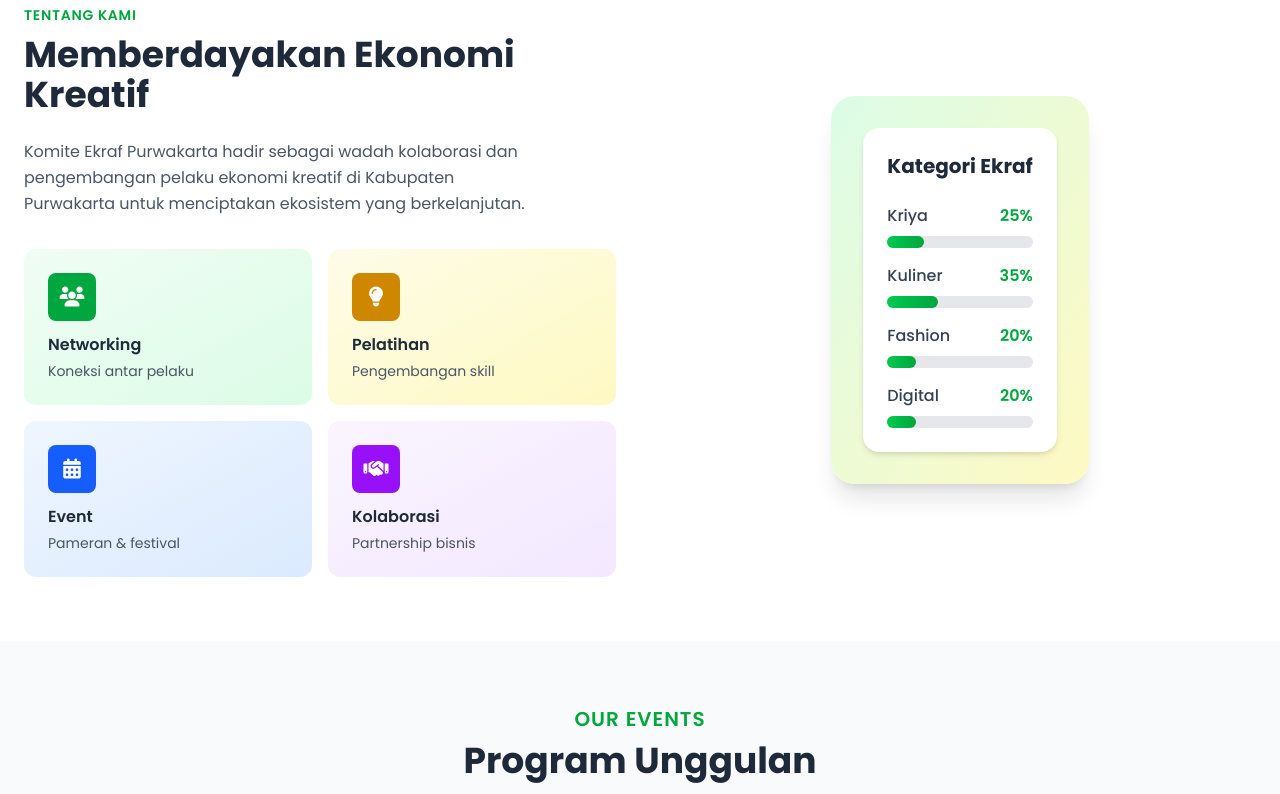
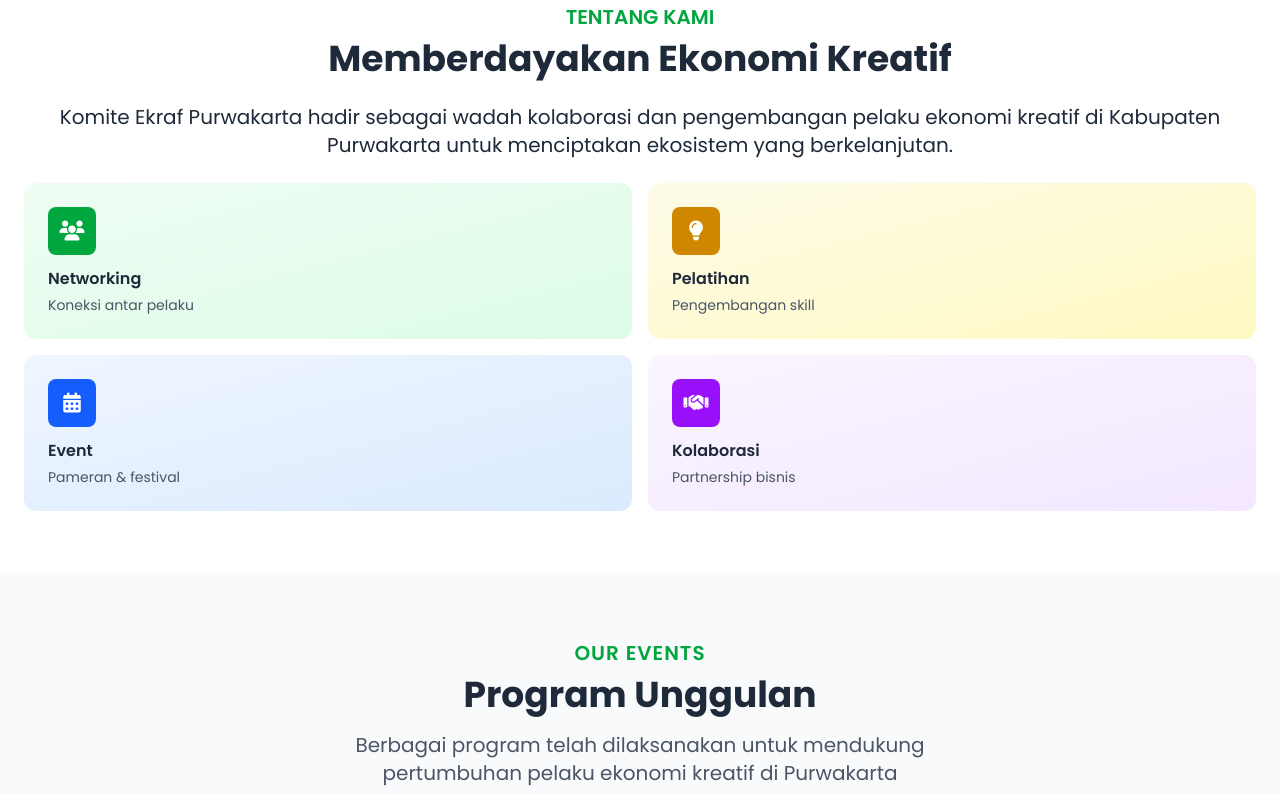
Before and after one commit to hikambdwh/website-ekraf-1, a website: page public/index.html in a window 1280 px wide. Shown: the part 996-1790 px from the top of the page. Drawn offline with Linux system fonts and the light colour scheme.

Commit message:
modifikasi

```diff
--- a/public/index.html
+++ b/public/index.html
@@ -68,9 +68,11 @@
 <body class="bg-gray-50">
     <nav class="bg-white shadow-md sticky top-0 z-50">
         <div class="container mx-auto flex items-center justify-between py-4 px-4">
-            <div class="flex items-center space-x-3">
+            <div class="flex items-center space-x-5">
                 <img src="img/logo_ekraf.png" class="h-14" alt="">
-                <div class="text-xl font-bold text-green-700">Ekraf Purwakarta</div>
+
+                <img src="img/logo_mkb.jpg" class="h-14" alt="">
+
             </div>
             <div class="hidden md:flex items-center space-x-8">
                 <a href="#" class="text-green-700 px-3 border-b-2 border-green-700 pb-1 font-medium text-lg">
@@ -195,15 +197,16 @@
     <!-- About Me Section -->
     <section class="py-16 bg-white">
         <div class="container mx-auto px-6">
-            <div class="flex flex-col md:flex-row items-center gap-12">
-                <div class="md:w-1/2">
-                    <span class="text-green-600 font-semibold text-sm uppercase tracking-wider">Tentang Kami</span>
-                    <h2 class="text-3xl md:text-4xl font-bold text-gray-800 mb-6 mt-2">Memberdayakan Ekonomi Kreatif
+            <div class="">
+                <div>
+                    <p class="text-center text-xl text-green-600 font-semibold text-sm uppercase">Tentang Kami</p>
+                    <h2 class="text-3xl md:text-4xl text-center font-bold text-gray-800 mb-6 mt-2">Memberdayakan Ekonomi
+                        Kreatif
                     </h2>
-                    <p class="text-gray-600 mb-8 max-w-lg leading-relaxed">
-                        Komite Ekraf Purwakarta hadir sebagai wadah kolaborasi dan pengembangan pelaku ekonomi kreatif
+                    <p class="text-xl md:text-xl text-center text-gray-800 mb-6 mt-2">Komite Ekraf
+                        Purwakarta hadir sebagai wadah kolaborasi dan pengembangan pelaku ekonomi kreatif
                         di Kabupaten Purwakarta untuk menciptakan ekosistem yang berkelanjutan.
-                    </p>
+                        <p />
                     <div class="grid grid-cols-2 gap-4">
                         <div
                             class="bg-gradient-to-br from-green-50 to-green-100 p-6 rounded-xl hover:shadow-lg transition-shadow">
@@ -239,55 +242,7 @@
                         </div>
                     </div>
                 </div>
-                <div class="md:w-1/2 flex justify-center">
-                    <div class="bg-gradient-to-br from-green-100 to-yellow-100 rounded-3xl p-8 max-w-md shadow-xl">
-                        <div class="bg-white rounded-2xl p-6 shadow-md">
-                            <h3 class="text-xl font-bold text-gray-800 mb-6">Kategori Ekraf</h3>
-                            <div class="space-y-4">
-                                <div>
-                                    <div class="flex justify-between mb-2">
-                                        <span class="text-gray-700 font-medium">Kriya</span>
-                                        <span class="text-green-600 font-semibold">25%</span>
-                                    </div>
-                                    <div class="w-full bg-gray-200 rounded-full h-3">
-                                        <div class="bg-gradient-to-r from-green-500 to-green-600 h-3 rounded-full"
-                                            style="width: 25%"></div>
-                                    </div>
-                                </div>
-                                <div>
-                                    <div class="flex justify-between mb-2">
-                                        <span class="text-gray-700 font-medium">Kuliner</span>
-                                        <span class="text-green-600 font-semibold">35%</span>
-                                    </div>
-                                    <div class="w-full bg-gray-200 rounded-full h-3">
-                                        <div class="bg-gradient-to-r from-green-500 to-green-600 h-3 rounded-full"
-                                            style="width: 35%"></div>
-                                    </div>
-                                </div>
-                                <div>
-                                    <div class="flex justify-between mb-2">
-                                        <span class="text-gray-700 font-medium">Fashion</span>
-                                        <span class="text-green-600 font-semibold">20%</span>
-                                    </div>
-                                    <div class="w-full bg-gray-200 rounded-full h-3">
-                                        <div class="bg-gradient-to-r from-green-500 to-green-600 h-3 rounded-full"
-                                            style="width: 20%"></div>
-                                    </div>
-                                </div>
-                                <div>
-                                    <div class="flex justify-between mb-2">
-                                        <span class="text-gray-700 font-medium">Digital</span>
-                                        <span class="text-green-600 font-semibold">20%</span>
-                                    </div>
-                                    <div class="w-full bg-gray-200 rounded-full h-3">
-                                        <div class="bg-gradient-to-r from-green-500 to-green-600 h-3 rounded-full"
-                                            style="width: 20%"></div>
-                                    </div>
-                                </div>
-                            </div>
-                        </div>
-                    </div>
-                </div>
+
             </div>
         </div>
     </section>
@@ -298,7 +253,7 @@
             <div class="text-center mb-12">
                 <span class="text-green-600 font-semibold text-xl uppercase tracking-wider">Our Events</span>
                 <h2 class="text-3xl md:text-4xl font-bold text-gray-800 mb-4 mt-2">Program Unggulan</h2>
-                <p class="text-gray-600 max-w-2xl mx-auto">
+                <p class="text-gray-600 max-w-2xl    mx-auto text-xl">
                     Berbagai program telah dilaksanakan untuk mendukung pertumbuhan pelaku ekonomi kreatif di Purwakarta
                 </p>
             </div>
@@ -376,7 +331,7 @@
                 <span class="text-green-600 font-semibold text-xl uppercase tracking-wider">17 Sub-Sektor</span>
                 <h2 class="text-3xl md:text-4xl font-bold text-gray-800 mb-4 mt-2">Badan Usaha di Kabupaten Purwakarta
                 </h2>
-                <p class="text-gray-600 max-w-2xl mx-auto">
+                <p class="text-gray-600 max-w-2xl mx-auto text-xl">
                     Daftar sub-sektor dari pelaku UMKM Purwakarta yang telah berkembang dan bekerja sama dengan kami
                 </p>
             </div>
@@ -675,21 +630,27 @@
     <!-- Footer -->
     <footer class="bg-gray-900 text-white py-12">
         <div class="container mx-auto px-6">
-            <div class="grid grid-cols-1 md:grid-cols-4 gap-8 mb-8">
+            <div class="md:flex md:justify-between md:mb-8 grid grid-cols-1  gap-8">
                 <div>
-                    <div class="flex items-center space-x-3 mb-4">
-                        <div class="h-12 w-12 bg-green-600 rounded-lg flex items-center justify-center">
-                            <span class="text-white font-bold text-lg">EP</span>
-                        </div>
-                        <div class="text-xl font-bold">Ekraf Purwakarta</div>
+
+                    <div class="flex items-center space-x-3 my-2">
+                        <img src="img/logo_ekraf.png" class="h-14" alt="">
+                        <p class="text-xl font-bold">Ekonomi Kreatif Purwakarta </p>
+
                     </div>
-                    <p class="text-gray-400 leading-relaxed">
-                        Membangun ekosistem ekonomi kreatif yang berkelanjutan untuk kemajuan Purwakarta.
-                    </p>
+                    <div class="">
+                        <p class="text-center font-bold text-xl" style="width: 410px;">X</p>
+
+                    </div>
+                    <div class="flex items-center space-x-3 my-2">
+                        <img src="img/logo upi.jpeg" class="rounded-4xl" style="height: 55px;" alt="">
+                        <p class="text-xl font-bold">Universitas Pendidikan Indonesia <br>Kampus UPI Purwakarta </p>
+
+                    </div>
                 </div>
                 <div>
-                    <h4 class="text-lg font-bold mb-4">Menu Cepat</h4>
-                    <ul class="space-y-2">
+                    <h4 class="text-lg font-bold md:mt-3 mb-4 ">Menu Cepat</h4>
+                    <ul class="space-y-2 ">
                         <li><a href="#" class="text-gray-400 hover:text-green-400 transition-colors">Home</a></li>
                         <li><a href="#" class="text-gray-400 hover:text-green-400 transition-colors">Agenda</a></li>
                         <li><a href="#" class="text-gray-400 hover:text-green-400 transition-colors">UMKM</a></li>
@@ -697,16 +658,7 @@
                     </ul>
                 </div>
                 <div>
-                    <h4 class="text-lg font-bold mb-4">Kategori</h4>
-                    <ul class="space-y-2">
-                        <li><a href="#" class="text-gray-400 hover:text-green-400 transition-colors">Kriya</a></li>
-                        <li><a href="#" class="text-gray-400 hover:text-green-400 transition-colors">Kuliner</a></li>
-                        <li><a href="#" class="text-gray-400 hover:text-green-400 transition-colors">Fashion</a></li>
-                        <li><a href="#" class="text-gray-400 hover:text-green-400 transition-colors">Digital</a></li>
-                    </ul>
-                </div>
-                <div>
-                    <h4 class="text-lg font-bold mb-4">Hubungi Kami</h4>
+                    <h4 class=" text-lg font-bold md:mt-3 mb-4">Hubungi Kami</h4>
                     <div class="space-y-3 text-gray-400">
                         <div class="flex items-start gap-3">
                             <i class="fas fa-map-marker-alt text-green-400 mt-1"></i>
```
Also changed, not shown: public/img/UPI-Purwakarta-Logo.png (added), public/img/logo upi.jpeg (added), public/img/logo_mkb.jpg (added), public/style/output.css.
